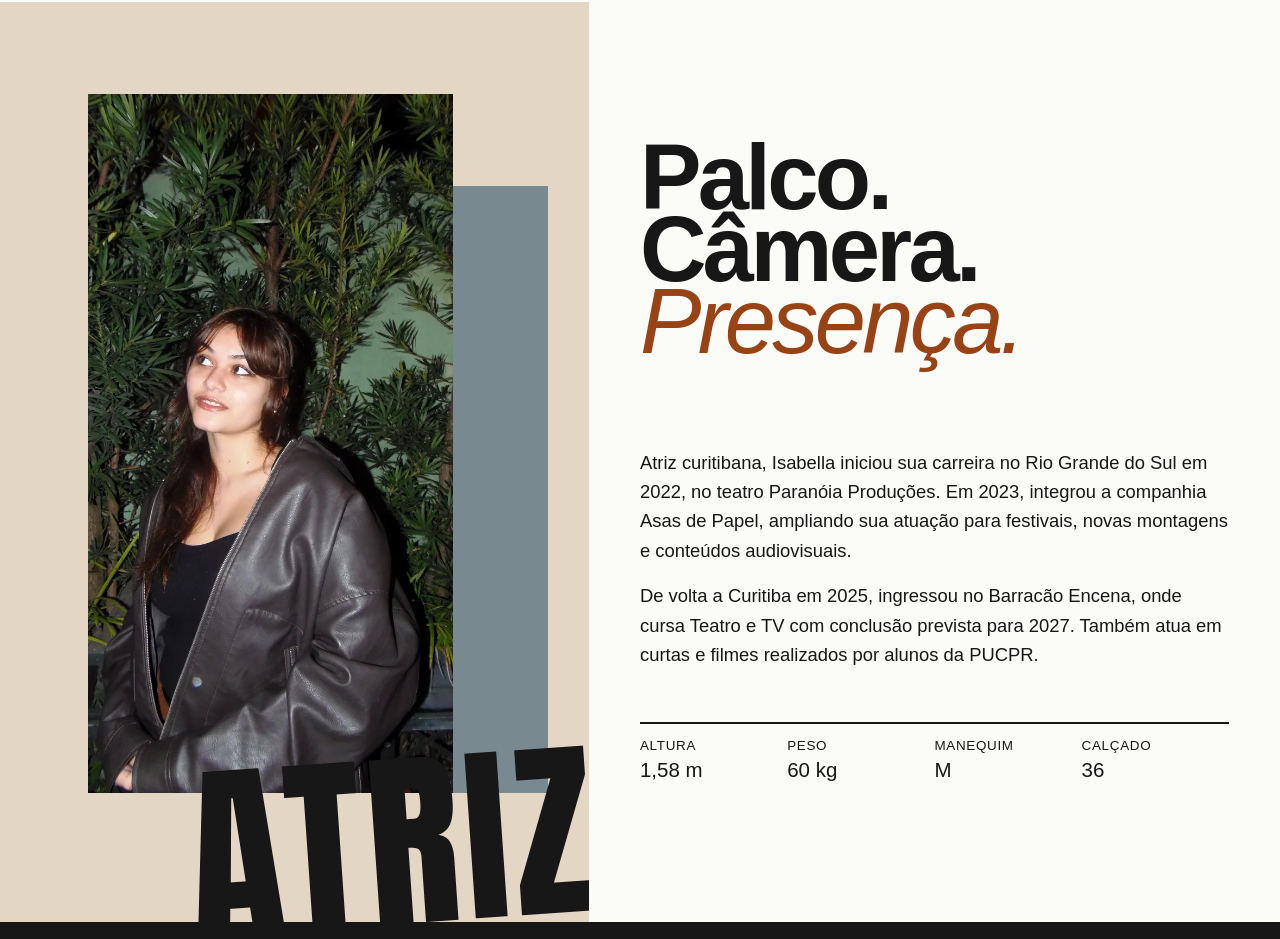
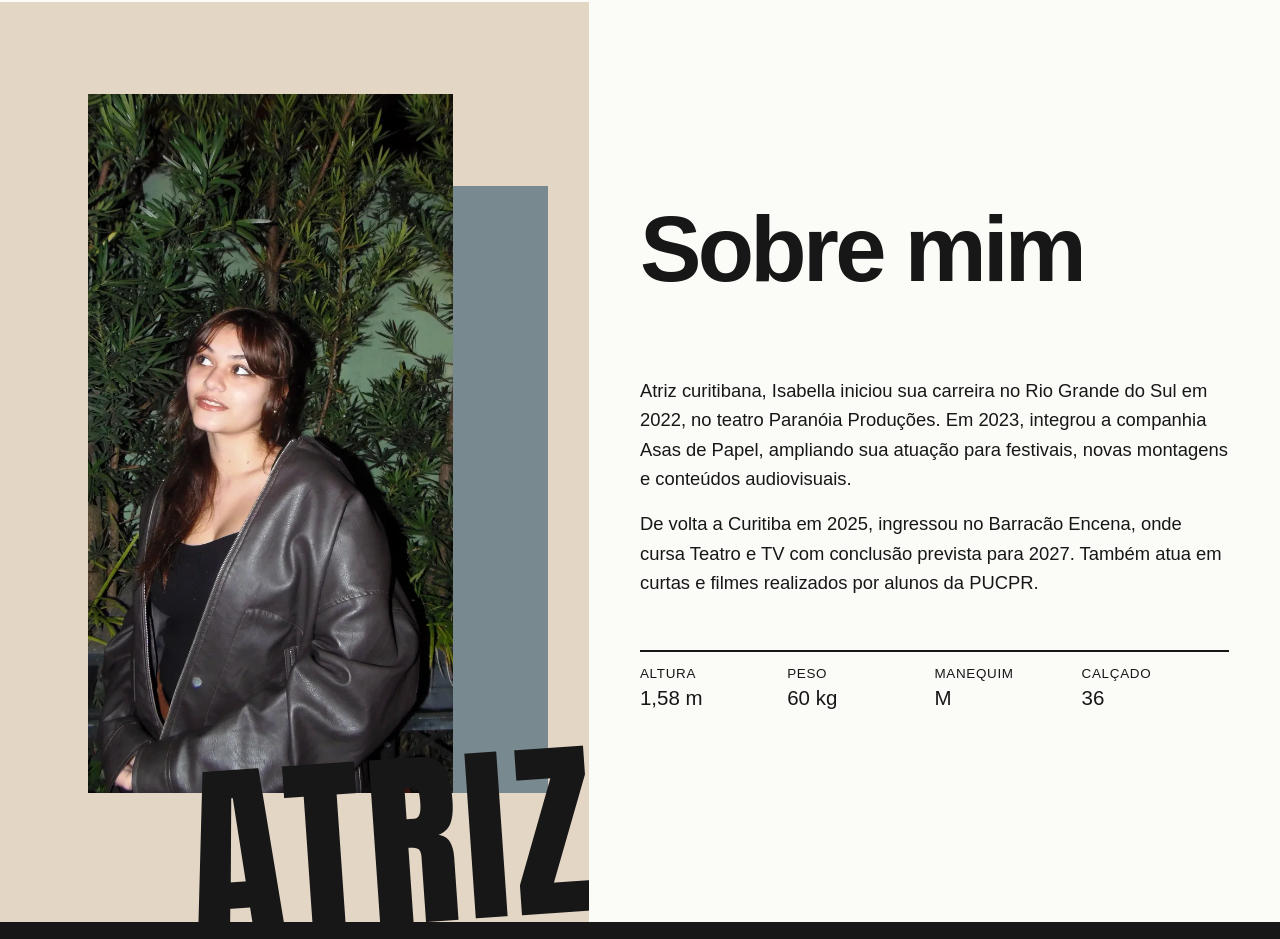
Before and after one commit to luis-ota/isabella-monteiro, a React (Vite) app: page / in a window 1280 px wide. Shown: the part 886-1825 px from the top of the page. Built offline with nearby package versions, Linux system fonts and the light colour scheme; a web font is replaced by a local one.

Commit message:
fix: titulo da secao sobre vira 'Sobre mim'

```diff
--- a/src/App.jsx
+++ b/src/App.jsx
@@ -245,7 +245,7 @@ function About() {
         <strong aria-hidden="true">ATRIZ</strong>
       </div>
       <div className="about-copy">
-        <h2>Palco.<br />Câmera.<br /><em>Presença.</em></h2>
+        <h2>Sobre mim</h2>
         <p>
           Atriz curitibana, Isabella iniciou sua carreira no Rio Grande do Sul em 2022, no teatro Paranóia Produções. Em 2023, integrou a companhia Asas de Papel, ampliando sua atuação para festivais, novas montagens e conteúdos audiovisuais.
         </p>
```
